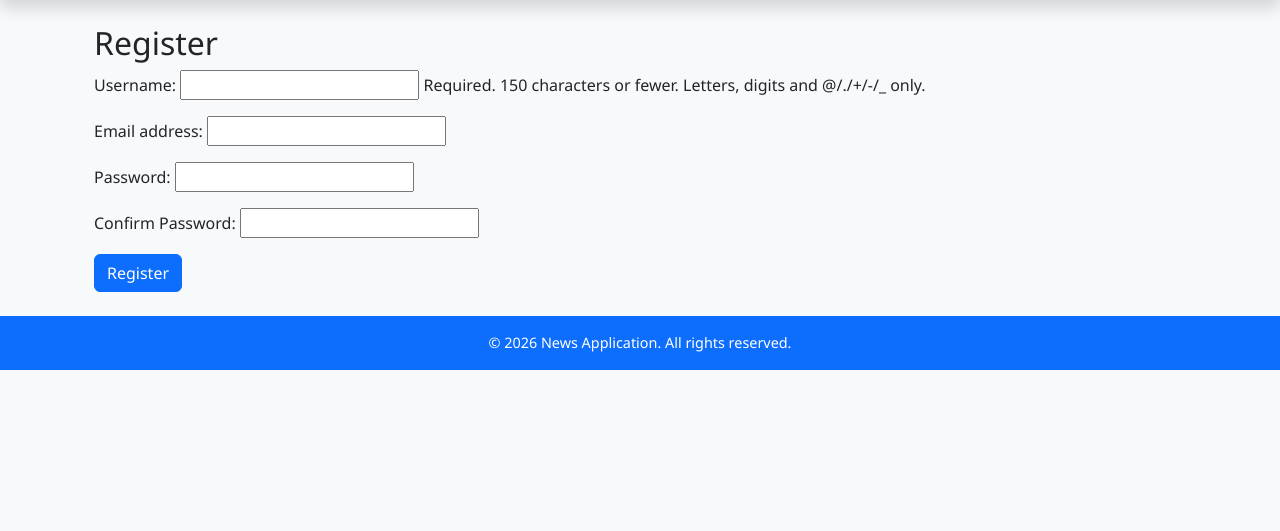
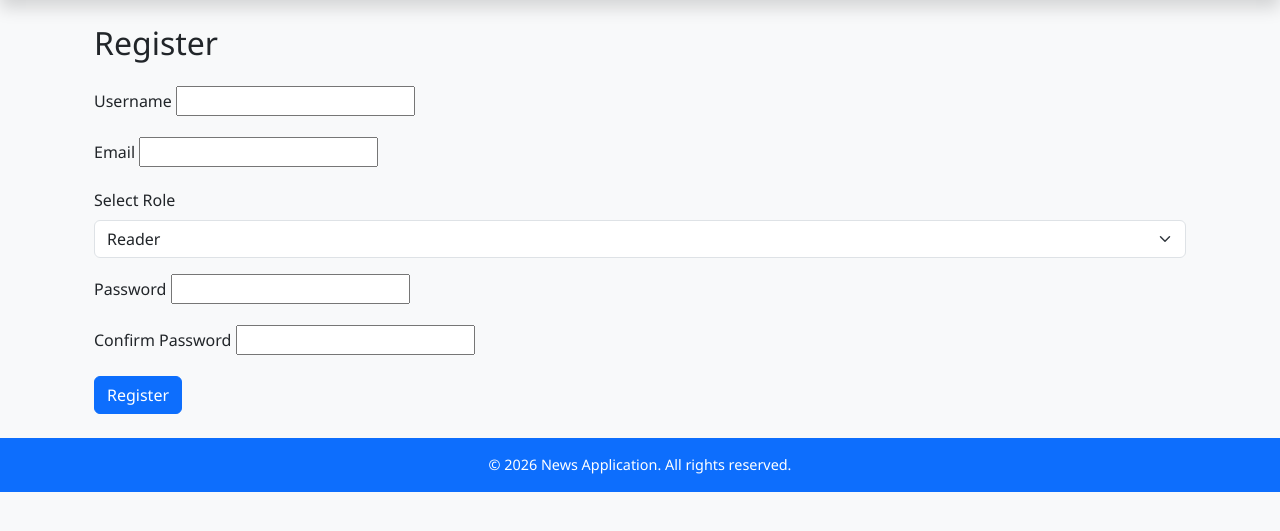
Before and after one commit to chal88/news_application, a Django app: page /register/ in a window 1280 px wide. Shown: the part 62-593 px from the top of the page. Run offline with Django 5.2, Linux system fonts and the light colour scheme.

Commit message:
Corrected logic in registration and login

```diff
--- a/news_app/forms.py
+++ b/news_app/forms.py
@@ -8,20 +8,25 @@ from .models import Article, PublishingHouse
 
 class UserRegisterForm(forms.ModelForm):
     """Form for registering a new user with role selection"""
-    password1 = forms.CharField(label="Password", widget=forms.PasswordInput)
-    password2 = forms.CharField(label="Confirm Password",
-                                widget=forms.PasswordInput)
+
+    password1 = forms.CharField(
+        label="Password",
+        widget=forms.PasswordInput
+    )
+    password2 = forms.CharField(
+        label="Confirm Password",
+        widget=forms.PasswordInput
+    )
+
+    role = forms.ChoiceField(
+        choices=CustomUser.ROLE_CHOICES,
+        widget=forms.Select(attrs={"class": "form-select"})
+    )
 
     class Meta:
         """Meta class for UserRegisterForm."""
         model = CustomUser
         fields = ['username', 'email', 'role', 'password1', 'password2']
-
-    def __init__(self, *args, current_user=None, **kwargs):
-        super().__init__(*args, **kwargs)
-        # Only superusers can see/select the role field
-        if not current_user or not current_user.is_superuser:
-            self.fields.pop('role')  # remove role field for normal users
 
     def clean(self):
         cleaned_data = super().clean()
--- a/news_app/models.py
+++ b/news_app/models.py
@@ -22,7 +22,12 @@ class CustomUser(AbstractUser):
         ("editor", "Editor"),
     )
 
-    role = models.CharField(max_length=20, choices=ROLE_CHOICES)
+    role = models.CharField(
+        max_length=20,
+        choices=ROLE_CHOICES,
+        null=False,
+        blank=False,
+        )
 
     publishing_house = models.ForeignKey(
         PublishingHouse,
--- a/news_app/templates/news_app/register.html
+++ b/news_app/templates/news_app/register.html
@@ -1,11 +1,43 @@
 {% extends "news_app/base.html" %}
+
 {% block content %}
 <div class="container mt-4">
-  <h2>Register</h2>
-  <form method="POST">
-    {% csrf_token %}
-    {{ form.as_p }}
-    <button type="submit"class="btn btn-primary">Register</button>
-  </form>
+    <h2 class="mb-4">Register</h2>
+
+    <form method="POST" class="needs-validation" novalidate>
+        {% csrf_token %}
+
+        <!-- Username -->
+        <div class="mb-3">
+            <label class="form-label">Username</label>
+            {{ form.username }}
+        </div>
+
+        <!-- Email -->
+        <div class="mb-3">
+            <label class="form-label">Email</label>
+            {{ form.email }}
+        </div>
+
+        <!-- Role Selection -->
+        <div class="mb-3">
+            <label class="form-label">Select Role</label>
+            {{ form.role }}
+        </div>
+
+        <!-- Password -->
+        <div class="mb-3">
+            <label class="form-label">Password</label>
+            {{ form.password1 }}
+        </div>
+
+        <!-- Confirm Password -->
+        <div class="mb-3">
+            <label class="form-label">Confirm Password</label>
+            {{ form.password2 }}
+        </div>
+
+        <button type="submit" class="btn btn-primary">Register</button>
+    </form>
 </div>
 {% endblock %}
--- a/news_app/views.py
+++ b/news_app/views.py
@@ -16,16 +16,30 @@ from .forms import UserRegisterForm, ArticleForm
 
 
 def register(request):
-    """Handle user registration."""
+    """Handle user registration and set role during registration."""
     if request.method == 'POST':
-        form = UserRegisterForm(request.POST, current_user=request.user)
+        form = UserRegisterForm(request.POST)
         if form.is_valid():
-            form.save()
-            messages.success(request, "Account created successfully. "
-                             "You can now log in.")
+            user = form.save(commit=False)
+
+            # Optional safety defaults
+            user.is_active = True
+
+            # IMPORTANT: staff status depends on role
+            if user.role == "editor":
+                user.is_staff = True
+            else:
+                user.is_staff = False
+
+            user.save()
+
+            messages.success(
+                request,
+                "Account created successfully. You can now log in."
+            )
             return redirect('login')
     else:
-        form = UserRegisterForm(current_user=request.user)
+        form = UserRegisterForm()
 
     return render(request, 'news_app/register.html', {'form': form})
 
```
Also changed, not shown: news_app/templates/news_app/login.html (+14 -13 lines), news_app/migrations/0002_alter_article_title.py (added).
